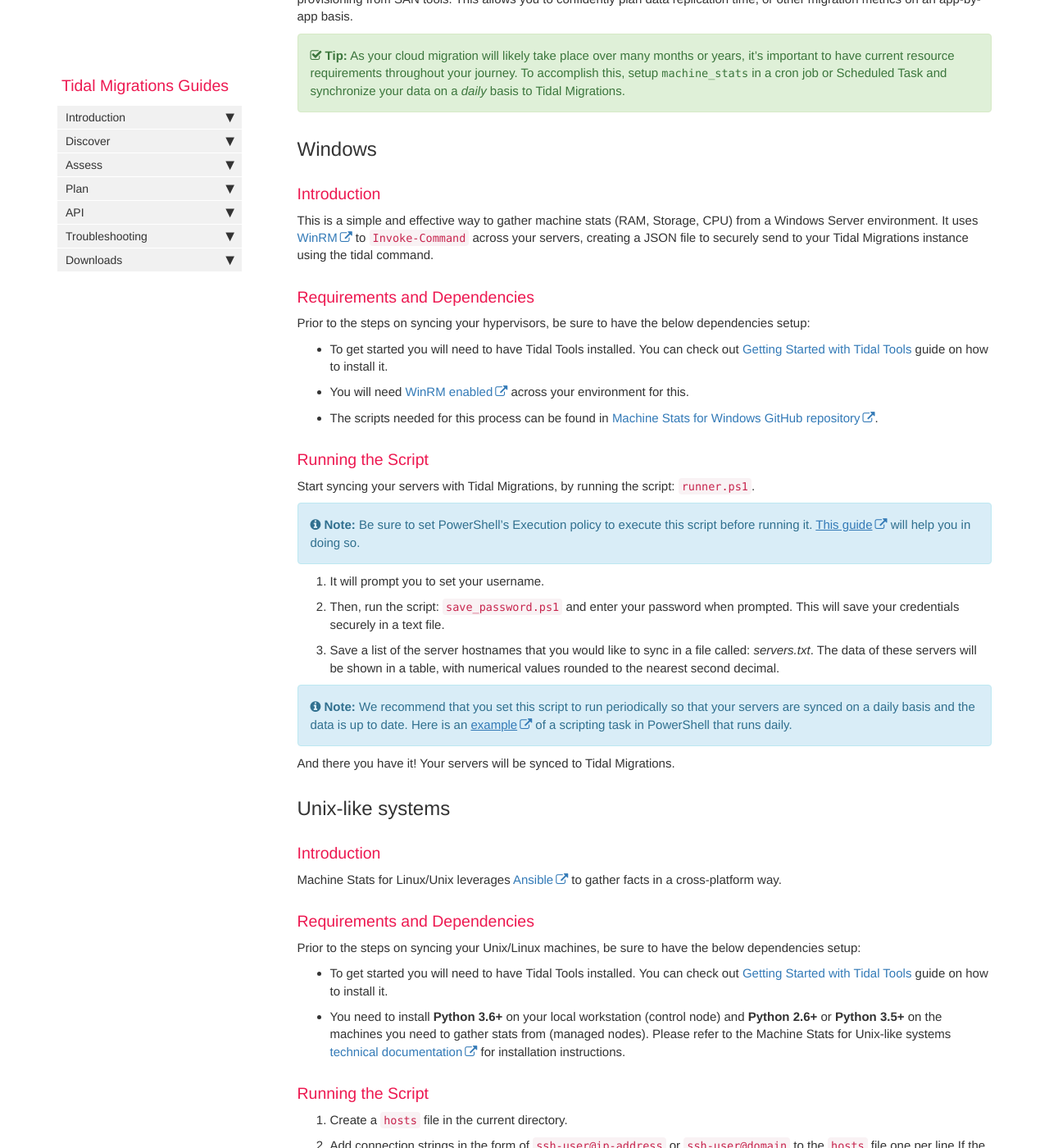
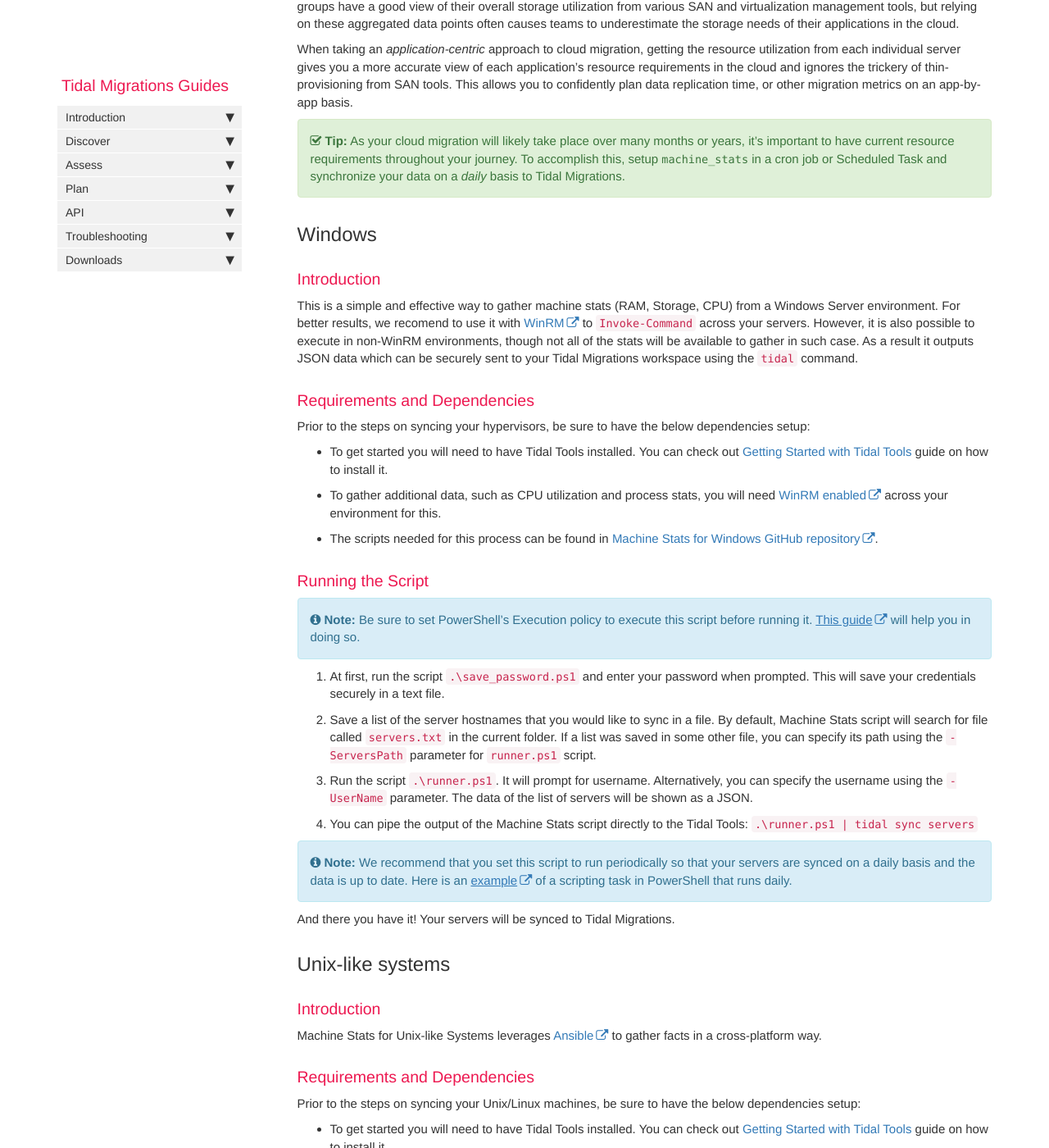
Before and after one commit to tidalmigrations/tidalmigrations.github.io, a Jekyll site: the page built from pages/tidal tools/machine_stats.md, in a window 1280 px wide and 1400 px high, scrolled down 667 px. Shown: the whole window at 82% size. Built offline with Jekyll 4.4.1, drawn with Linux system fonts in a browser that asks for light colours; nearby versions of some CDN libraries; comment, search, counter and statistics services are not loaded; some of the changed text lies outside the part shown.

Commit message:
Update Machine Stats guides

````diff
--- a/pages/tidal tools/machine_stats.md
+++ b/pages/tidal tools/machine_stats.md
@@ -32,11 +32,14 @@ Migrations." %}
 
 ### Introduction
 
-This is a simple and effective way to gather machine stats (RAM, Storage,
-CPU) from a Windows Server environment. It uses
+This is a simple and effective way to gather machine stats (RAM, Storage, CPU)
+from a Windows Server environment. For better results, we recomend to use it
+with
 [WinRM](https://docs.microsoft.com/en-us/windows/win32/winrm/installation-and-configuration-for-windows-remote-management)
-to `Invoke-Command` across your servers, creating a JSON file to securely send
-to your Tidal Migrations instance using the tidal command.
+to `Invoke-Command` across your servers. However, it is also possible to
+execute in non-WinRM environments, though not all of the stats will be
+available to gather in such case. As a result it outputs JSON data which can be
+securely sent to your Tidal Migrations workspace using the `tidal` command.
 
 ### Requirements and Dependencies
 
@@ -46,31 +49,35 @@ dependencies setup:
 - To get started you will need to have Tidal Tools installed. You can check out
   [Getting Started with Tidal Tools](tidal-tools.html) guide on how to install
   it.
-- You will need [WinRM
-  enabled](https://support.auvik.com/hc/en-us/articles/204424994-How-to-enable-WinRM-with-domain-controller-Group-Policy-for-WMI-monitoring)
+- To gather additional data, such as CPU utilization and process stats, you
+  will need [WinRM
+enabled](https://support.auvik.com/hc/en-us/articles/204424994-How-to-enable-WinRM-with-domain-controller-Group-Policy-for-WMI-monitoring)
   across your environment for this.
 - The scripts needed for this process can be found in [Machine Stats for
   Windows GitHub
-  repository](https://github.com/tidalmigrations/machine_stats/tree/master/windows).
+repository](https://github.com/tidalmigrations/machine_stats/tree/master/windows).
 
 ### Running the Script
-
-Start syncing your servers with Tidal Migrations, by running the script:
-`runner.ps1`.
 
 {% include note.html content="Be sure to set PowerShell's Execution policy to
 execute this script before running it. [This
 guide](https://docs.microsoft.com/en-us/powershell/module/microsoft.powershell.security/set-executionpolicy?view=powershell-6)
 will help you in doing so." %}
 
-1. It will prompt you to set your username.
-
-2. Then, run the script: `save_password.ps1` and enter your password when
+1. At first, run the script `.\save_password.ps1` and enter your password when
    prompted. This will save your credentials securely in a text file.
 
-3. Save a list of the server hostnames that you would like to sync in a file
-   called: _servers.txt_.  The data of these servers will be shown in a table,
-   with numerical values rounded to the nearest second decimal.
+2. Save a list of the server hostnames that you would like to sync in a file.
+   By default, Machine Stats script will search for file called `servers.txt`
+   in the current folder. If a list was saved in some other file, you can specify
+   its path using the `-ServersPath` parameter for `runner.ps1` script.
+
+3. Run the script `.\runner.ps1`. It will prompt for username. Alternatively,
+   you can specify the username using the `-UserName` parameter. The data of
+   the list of servers will be shown as a JSON.
+
+4. You can pipe the output of the Machine Stats script directly to the Tidal
+   Tools: `.\runner.ps1 | tidal sync servers`
 
 {% include note.html content="We recommend that you set this script to run
 periodically so that your servers are synced on a daily basis and the
@@ -84,7 +91,7 @@ And there you have it! Your servers will be synced to Tidal Migrations.
 
 ### Introduction
 
-Machine Stats for Linux/Unix leverages [Ansible](https://www.ansible.com/) to
+Machine Stats for Unix-like Systems leverages [Ansible](https://www.ansible.com/) to
 gather facts in a cross-platform way.
 
 ### Requirements and Dependencies
@@ -126,3 +133,36 @@ dependencies setup:
 For more details on configuration and usage, please check Machine Stats for
 Unix-like systems [technical
 documentation](https://github.com/tidalmigrations/machine_stats/blob/master/unix/README.md).
+
+## Hypervisors (QEMU/KVM) <span class="label label-info">new</span>
+
+### Introduction
+
+Machine Stat for Hypervisors is built ontop of [libvirt](https://libvirt.org)
+and it gathers facts from virtual machines within a QEMU/KVM environment.
+
+### Requirements and Dependencies
+
+- To get started you will need to have Tidal Tools installed. You can check out
+  [Getting Started with Tidal Tools](tidal-tools.html) guide on how to install
+  it.
+- You need to install **Python 3.6+** on your local workstation.
+- You need to have **libvirt 3.0+** on your local workstation and on a remote machine which hosts the QEMU/KVM environment.
+
+Please refer to the Machine Stats for Hypervisors [technical
+documentation](https://github.com/tidalmigrations/machine_stats/blob/master/libvirt/README.md)
+for installation instructions.
+
+### Running the Script
+
+1. Make up the [connection URI](https://libvirt.org/uri.html) to communicate with a remote environment.
+
+2. Execute `virt-stats` and pipe its output to Tidal Tools:
+
+   ```
+   virt-stats --connection qemu+ssh://myuser@myhost/system | tidal sync servers
+   ```
+
+For more details on configuration and usage, please check Machine Stats for
+Hypervisors [technical
+documentation](https://github.com/tidalmigrations/machine_stats/blob/master/libvirt/README.md).
````
Also changed, not shown: other parts of pages/tidal tools/machine_stats.md (+1 -1 lines).
